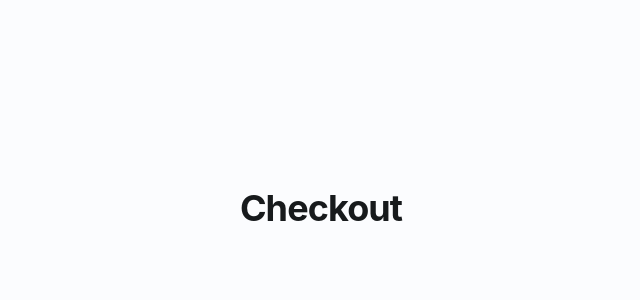
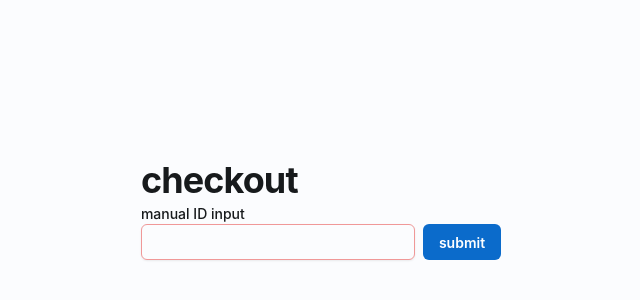
Before and after one commit to wokhouse/open-borrow, a Next.js app: page /checkout in a window 1280 px wide. Shown: the part 200-500 px from the top of the page, without its empty margins (327-967 px from the left). Built offline with nearby package versions, Linux system fonts and the light colour scheme.

Commit message:
a bunch of stuff

```diff
--- /dev/null
+++ b/src/api/index.tsx
@@ -0,0 +1,13 @@
+"use server";
+import { PrismaClient } from "@prisma/client";
+
+const prisma = new PrismaClient();
+
+export const getItem = async (id: string) => {
+  const res = await prisma.item.findUnique({
+    where: {
+      id,
+    },
+  });
+  return res;
+};
--- /dev/null
+++ b/src/api/validate.tsx
@@ -0,0 +1,2 @@
+export const idPattern =
+  /(?<dept>TEX)-(?<type>SL)-(?<meshCount>[0-9]{3})-(?<screenNumber>[0-9]+)/;
--- /dev/null
+++ b/src/app/checkout/ManualInput.tsx
@@ -0,0 +1,45 @@
+"use client";
+
+import { idPattern } from "@/api/validate";
+import { Box, Button, FormLabel, Grid, Input } from "@mui/joy";
+import { useState } from "react";
+
+const ManualInput = ({
+  handleSubmit,
+}: {
+  handleSubmit: (id: string) => void;
+}) => {
+  const [value, setValue] = useState<string>("");
+
+  const valid = idPattern.test(value);
+  console.log(idPattern.exec(value));
+
+  return (
+    <form
+      onSubmit={(e) => {
+        e.preventDefault();
+        if (valid) handleSubmit(value);
+      }}
+    >
+      <Grid container gap={1} alignItems={"flex-end"}>
+        <Grid container direction={"column"}>
+          <FormLabel>manual ID input</FormLabel>
+          <Input
+            id="manualInput"
+            value={value}
+            onChange={(e) => {
+              setValue(e.target.value);
+            }}
+            error={!valid}
+          />
+        </Grid>
+        <Box>
+          <Button color="primary" type="submit">
+            submit
+          </Button>
+        </Box>
+      </Grid>
+    </form>
+  );
+};
+export default ManualInput;
--- /dev/null
+++ b/src/app/checkout/Register.tsx
@@ -0,0 +1,36 @@
+import { idPattern } from "@/api/validate";
+import {
+  Box,
+  Chip,
+  Dropdown,
+  Grid,
+  List,
+  ListItem,
+  Menu,
+  MenuButton,
+  MenuItem,
+  Table,
+} from "@mui/joy";
+
+const Register = ({ id }: { id: string }) => {
+  const data = idPattern.exec(id);
+  if (!data || !data?.groups)
+    throw new Error("regex pattern failed to pull data out of ID!");
+  const { groups } = data;
+  console.log(groups);
+  return (
+    <Grid container direction={"column"}>
+      <List>
+        <ListItem>
+          ID: <Chip>{id}</Chip>
+        </ListItem>
+        {Object.entries(groups).map(([k, v]) => (
+          <ListItem key={k}>
+            {k}: <Chip>{v}</Chip>
+          </ListItem>
+        ))}
+      </List>
+    </Grid>
+  );
+};
+export default Register;
--- a/src/app/checkout/page.tsx
+++ b/src/app/checkout/page.tsx
@@ -1,12 +1,46 @@
-import { Box, Typography } from "@mui/joy";
+"use client";
 
-const ManualInput = () => {};
+import { getItem } from "@/api";
+import { Box, Grid, Typography } from "@mui/joy";
+import { useState } from "react";
+import ManualInput from "./ManualInput";
+import Register from "./Register";
 
 const Checkout = () => {
+  const [checkoutState, setCheckoutState] = useState<
+    | { state: "scanning" }
+    | { state: "checkout"; id: string }
+    | { state: "return"; id: string }
+    | { state: "register"; id: string }
+    | { state: "error"; error: string }
+  >({ state: "scanning" });
+
+  const handleIdInput = async (id: string) => {
+    const res = await getItem(id);
+    if (res === null) {
+      setCheckoutState({
+        state: "register",
+        id,
+      });
+    }
+  };
+
+  const { state } = checkoutState;
   return (
-    <Box>
-      <Typography level="h1">Checkout</Typography>
-    </Box>
+    <Grid container direction="column" alignItems={"center"}>
+      {state === "scanning" && (
+        <Box>
+          <Typography level="h1">checkout</Typography>
+          <ManualInput handleSubmit={handleIdInput} />
+        </Box>
+      )}
+      {state === "register" && (
+        <Box>
+          <Typography level="h1">new item: {checkoutState.id}</Typography>
+          <Register id={checkoutState.id} />
+        </Box>
+      )}
+    </Grid>
   );
 };
 
```
Also changed, not shown: 2 other files (tests, documents, lock files or other folders).
